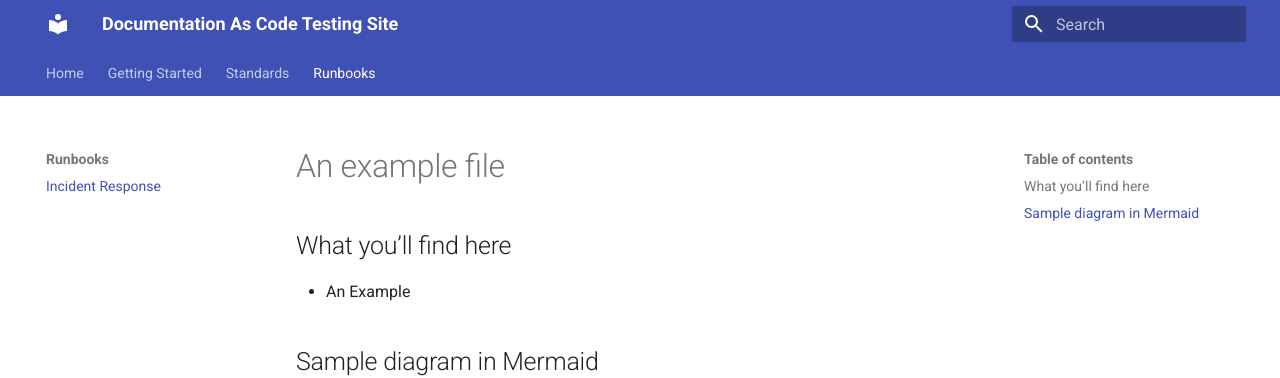
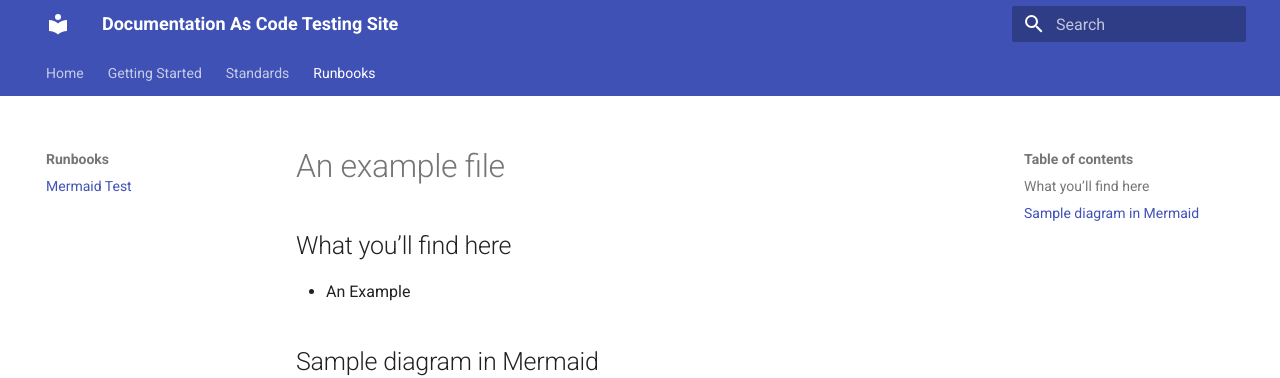
Before and after one commit to mattharris96/DocAsCodeTesting, an MkDocs documentation site: the page built from docs/runbooks/mermaid-test.md, in a window 1280 px wide. Shown: the top 378 px of the page. Built offline with MkDocs 1.6.1 and Material for MkDocs 9.7.7, drawn with Linux system fonts in a browser that asks for light colours.

Commit message:
Update mkdocs.yml

```diff
--- a/mkdocs.yml
+++ b/mkdocs.yml
@@ -20,9 +20,9 @@
   - Home: index.md
   - Getting Started: getting-started.md
   - Standards:
-      - Secure-by-Design: standards/secure-by-design.md
+      - Standard Test: standards/secure-by-design.md
   - Runbooks:
-      - Incident Response: runbooks/mermaid-test.md
+      - Mermaid Test: runbooks/mermaid-test.md
 
 
 markdown_extensions:
```
